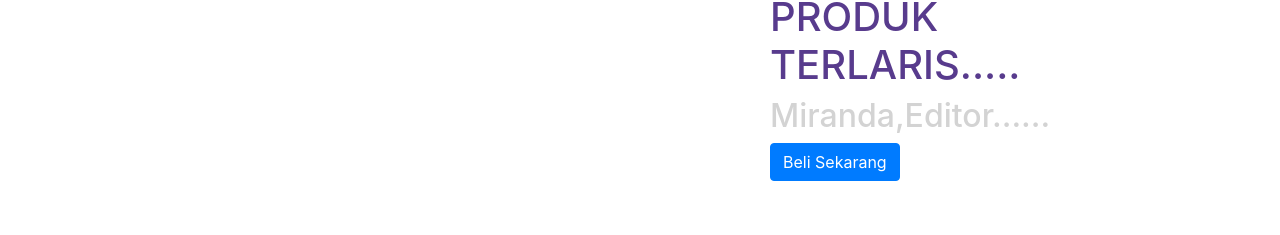
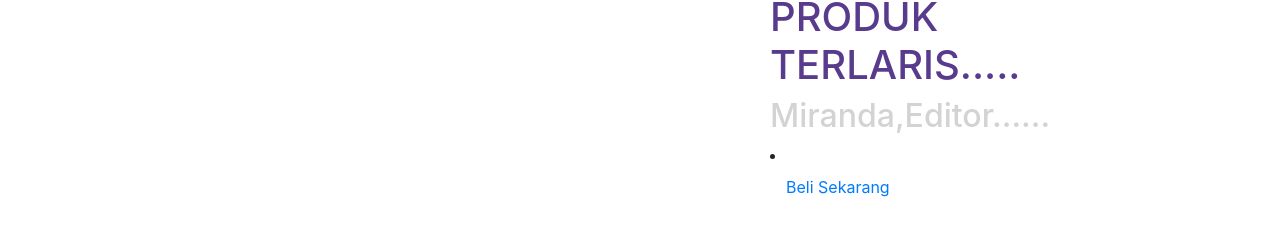
Before and after one commit to Ryannasir/Toko_Miranda, a plain HTML site: page index.html in a window 1280 px wide. Shown: the part 1353-1588 px from the top of the page. Drawn offline with nearby package versions, Linux system fonts and the light colour scheme.

Commit message:
Update index.html

```diff
--- a/index.html
+++ b/index.html
@@ -73,7 +73,9 @@
           <img src="bintang.jpeg" width="200px">
           <h1 style="color:rgb(88,59,141)">PRODUK TERLARIS.....</h1>
           <h2 style="color:lightgrey">Miranda,Editor......</h2>
-          <button class="btn btn-primary">Beli Sekarang</button>
+          <li class="nav-item">
+        <a class="nav-link" href="biaya.html">Beli Sekarang</a>
+      </li>
         </div>
       </div>
     </div>
```
